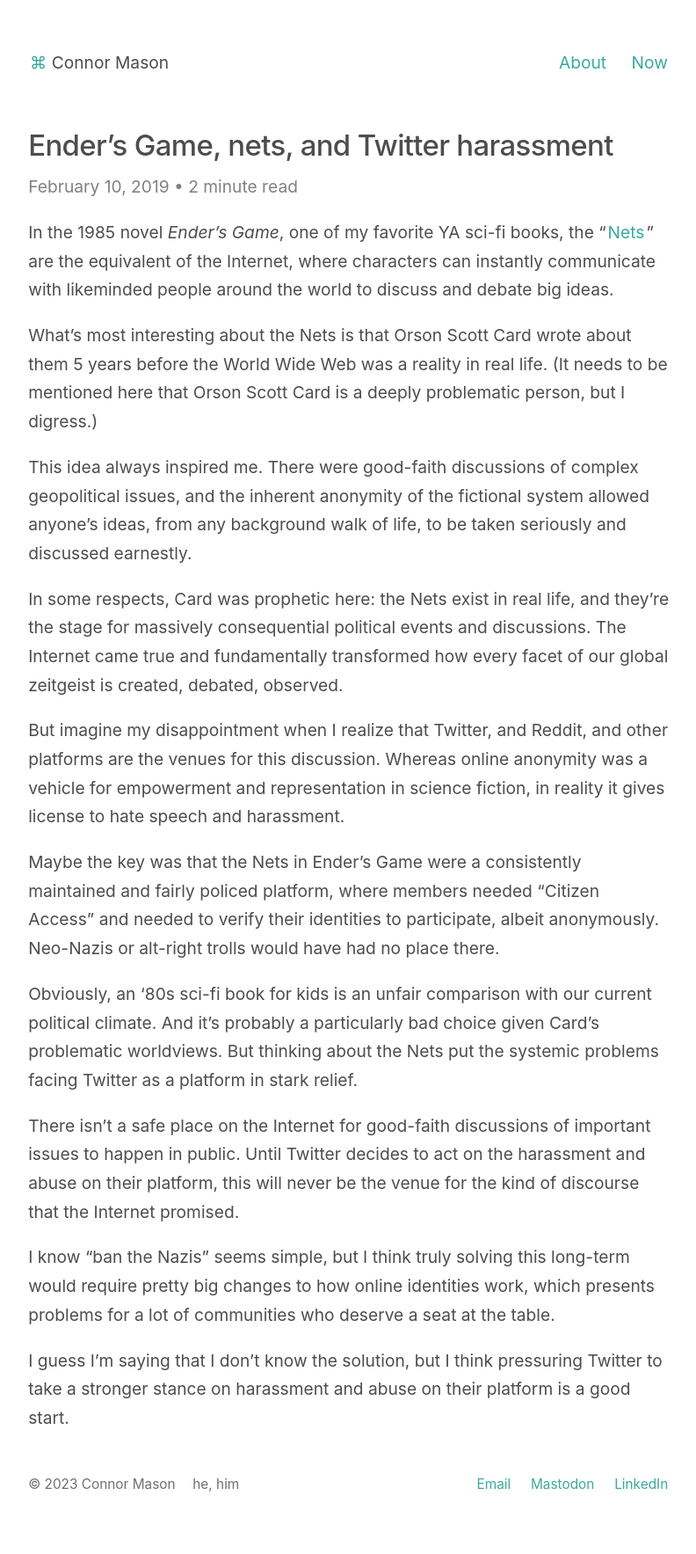
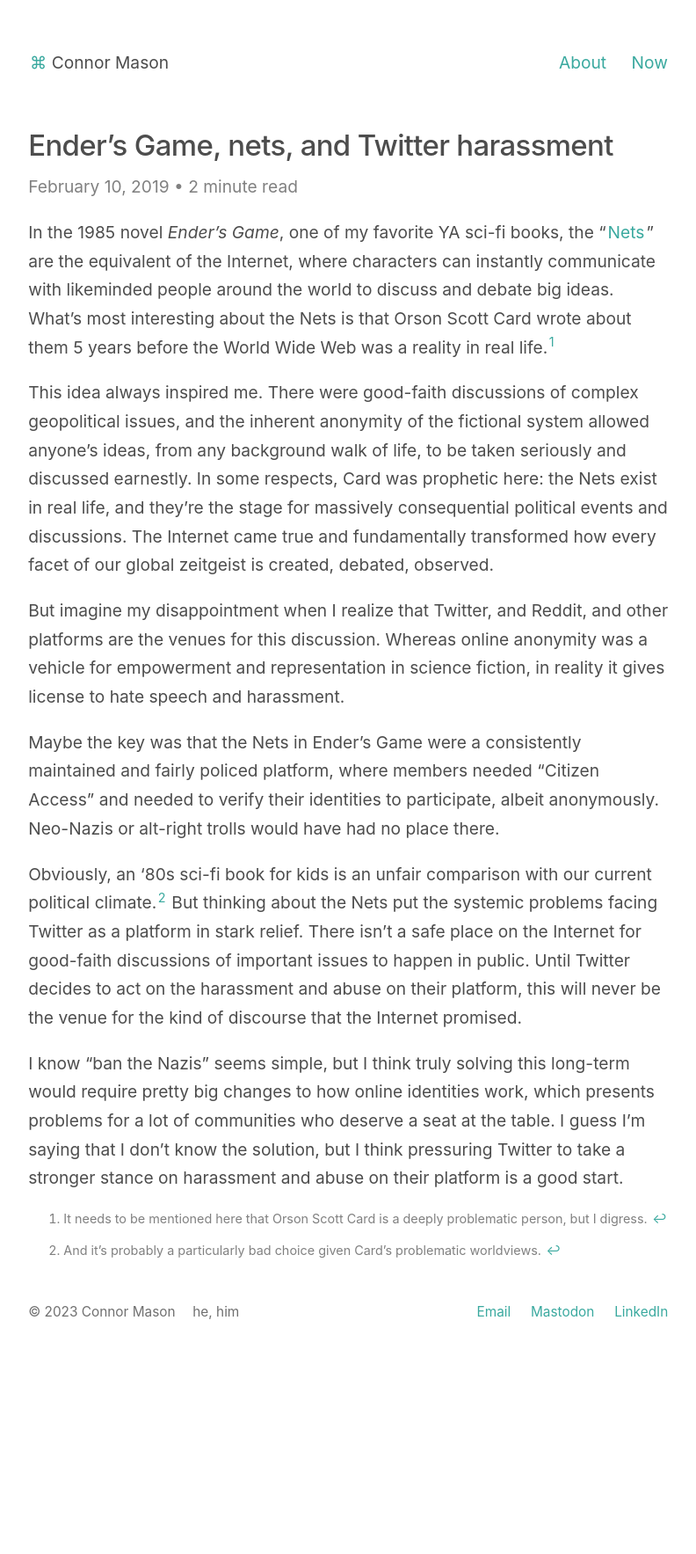
Before and after one commit to conmas/site, a Jekyll site: the page built from _posts/2019-02-10-enders-game-nets-twitter.md, in a window 1280 px wide. Shown: the whole page at 88% size, without its empty margins (243-1035 px from the left). Built offline with Jekyll 4.4.1, drawn with Linux system fonts in a browser that asks for light colours; after the commit the page ends 1572 px from its top, so only the background shows below that.

Commit message:
Update 2019-02-10-enders-game-nets-twitter.md

```diff
--- a/_posts/2019-02-10-enders-game-nets-twitter.md
+++ b/_posts/2019-02-10-enders-game-nets-twitter.md
@@ -4,22 +4,18 @@
 date: 2019-02-10
 ---
 
-In the 1985 novel *Ender’s Game*, one of my favorite YA sci-fi books, the “[Nets](https://enderverse.fandom.com/wiki/Nets)” are the equivalent of the Internet, where characters can instantly communicate with likeminded people around the world to discuss and debate big ideas.
+In the 1985 novel *Ender’s Game*, one of my favorite YA sci-fi books, the “[Nets](https://enderverse.fandom.com/wiki/Nets)” are the equivalent of the Internet, where characters can instantly communicate with likeminded people around the world to discuss and debate big ideas. What’s most interesting about the Nets is that Orson Scott Card wrote about them 5 years before the World Wide Web was a reality in real life.[^1]
 
-What’s most interesting about the Nets is that Orson Scott Card wrote about them 5 years before the World Wide Web was a reality in real life. (It needs to be mentioned here that Orson Scott Card is a deeply problematic person, but I digress.)
-
-This idea always inspired me. There were good-faith discussions of complex geopolitical issues, and the inherent anonymity of the fictional system allowed anyone’s ideas, from any background walk of life, to be taken seriously and discussed earnestly.
-
-In some respects, Card was prophetic here: the Nets exist in real life, and they’re the stage for massively consequential political events and discussions. The Internet came true and fundamentally transformed how every facet of our global zeitgeist is created, debated, observed.
+This idea always inspired me. There were good-faith discussions of complex geopolitical issues, and the inherent anonymity of the fictional system allowed anyone’s ideas, from any background walk of life, to be taken seriously and discussed earnestly. In some respects, Card was prophetic here: the Nets exist in real life, and they’re the stage for massively consequential political events and discussions. The Internet came true and fundamentally transformed how every facet of our global zeitgeist is created, debated, observed.
 
 But imagine my disappointment when I realize that Twitter, and Reddit, and other platforms are the venues for this discussion. Whereas online anonymity was a vehicle for empowerment and representation in science fiction, in reality it gives license to hate speech and harassment.
 
 Maybe the key was that the Nets in Ender’s Game were a consistently maintained and fairly policed platform, where members needed “Citizen Access” and needed to verify their identities to participate, albeit anonymously. Neo-Nazis or alt-right trolls would have had no place there.
 
-Obviously, an ‘80s sci-fi book for kids is an unfair comparison with our current political climate. And it’s probably a particularly bad choice given Card’s problematic worldviews. But thinking about the Nets put the systemic problems facing Twitter as a platform in stark relief.
+Obviously, an ‘80s sci-fi book for kids is an unfair comparison with our current political climate.[^2] But thinking about the Nets put the systemic problems facing Twitter as a platform in stark relief. There isn’t a safe place on the Internet for good-faith discussions of important issues to happen in public. Until Twitter decides to act on the harassment and abuse on their platform, this will never be the venue for the kind of discourse that the Internet promised.
 
-There isn’t a safe place on the Internet for good-faith discussions of important issues to happen in public. Until Twitter decides to act on the harassment and abuse on their platform, this will never be the venue for the kind of discourse that the Internet promised.
+I know “ban the Nazis” seems simple, but I think truly solving this long-term would require pretty big changes to how online identities work, which presents problems for a lot of communities who deserve a seat at the table. I guess I’m saying that I don’t know the solution, but I think pressuring Twitter to take a stronger stance on harassment and abuse on their platform is a good start.
 
-I know “ban the Nazis” seems simple, but I think truly solving this long-term would require pretty big changes to how online identities work, which presents problems for a lot of communities who deserve a seat at the table.
+[^1]: It needs to be mentioned here that Orson Scott Card is a deeply problematic person, but I digress.
 
-I guess I’m saying that I don’t know the solution, but I think pressuring Twitter to take a stronger stance on harassment and abuse on their platform is a good start.
+[^2]: And it’s probably a particularly bad choice given Card’s problematic worldviews.
```
